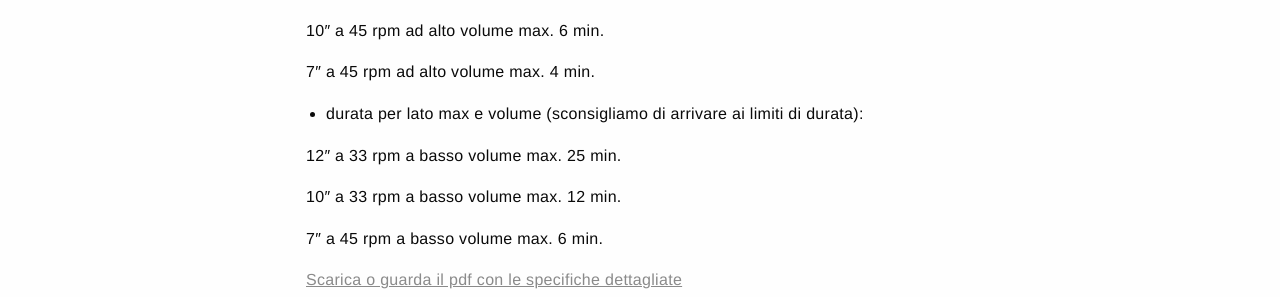
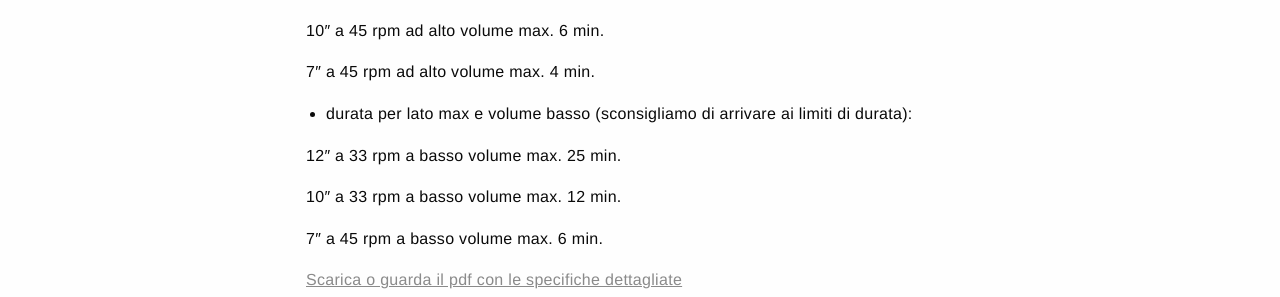
Before and after one commit to Vinilificio/Vinilificio.github.io, a Jekyll site: the page built from _pages/vinyl-press.md, in a window 1280 px wide and 900 px high, scrolled down 1736 px. Shown: the part 520-817 px from the top of the window. Built offline with Jekyll 4.4.1, drawn with Linux system fonts in a browser that asks for light colours.

Commit message:
Update vinyl-press.md

```diff
--- a/_pages/vinyl-press.md
+++ b/_pages/vinyl-press.md
@@ -72,7 +72,7 @@ Evitare controfasi e frequenze in stereo sotto i 300 hz
 
 7″ a 45 rpm ad alto volume max. 4 min.
 
-* durata per lato max e volume (sconsigliamo di arrivare ai limiti di durata):
+* durata per lato max e volume basso (sconsigliamo di arrivare ai limiti di durata):
 
 12″ a 33 rpm a basso volume max. 25 min.
 
```
